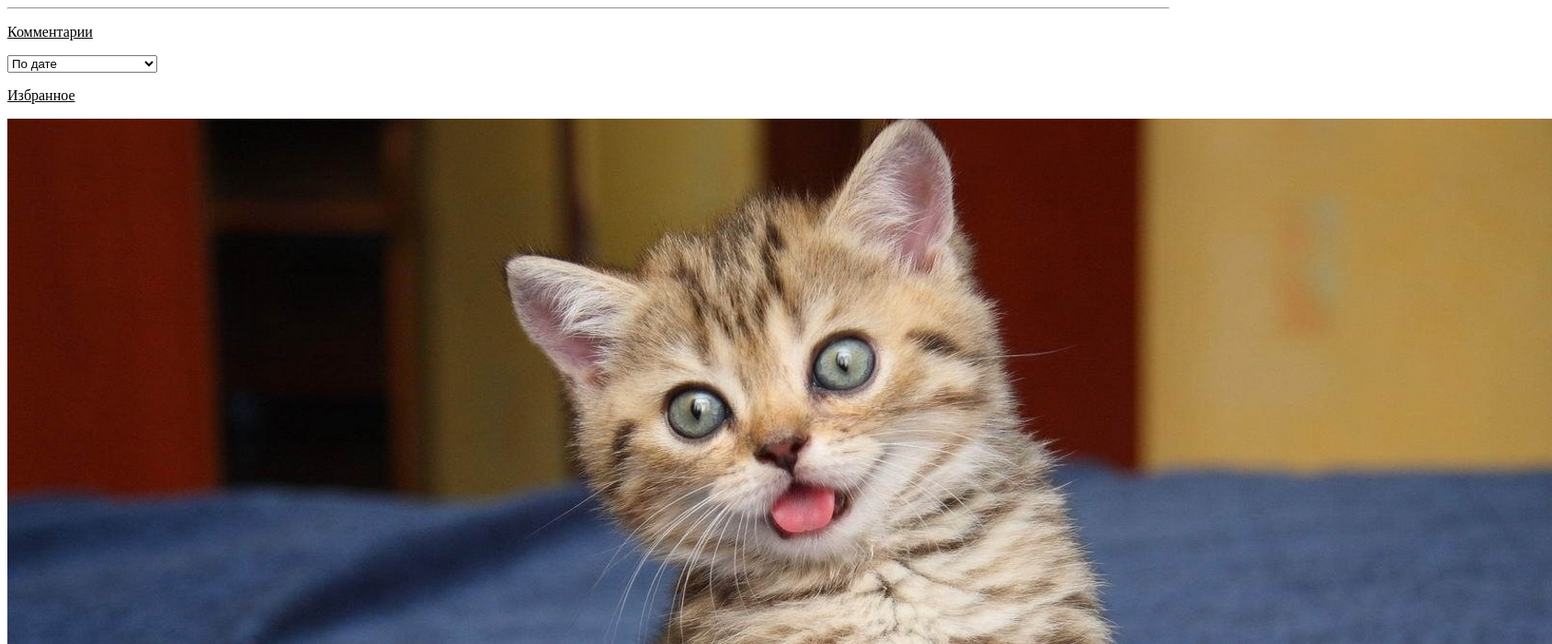
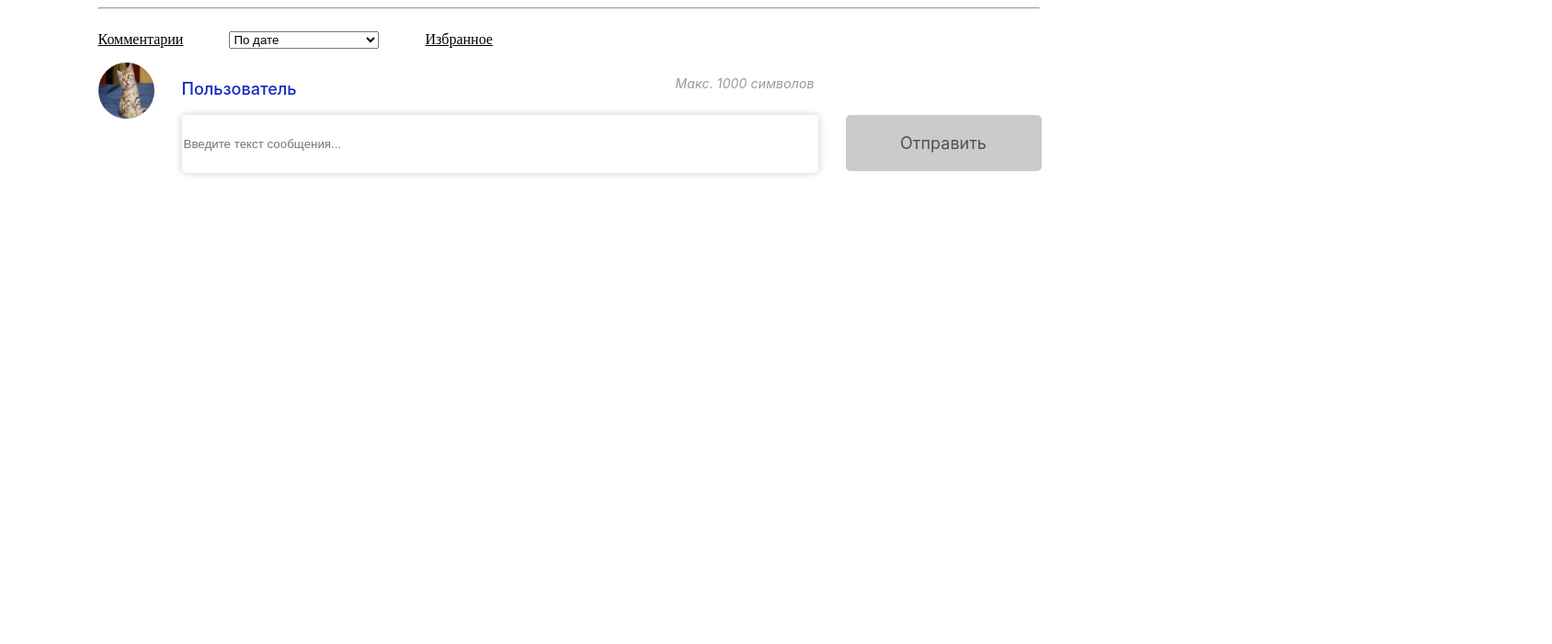
Before and after one commit to Shisha1536/Commenting_system, a website: page index.html in a window 1280 px wide. Shown: the top 700 px of the page at 92% size, 1688 px wide, since content can reach past the window. Drawn offline with Linux system fonts and the light colour scheme.

Commit message:
css+ html+

```diff
--- a/index.css
+++ b/index.css
@@ -1,3 +1,86 @@
+body {
+    display: flex;
+    flex-direction: column;
+    align-items: center;
+    margin: auto;
+}
+section {
+    padding: 0 129px 0 86px;
+}
 p {
     text-decoration: underline;
 }
+img {
+    width: 61px;
+    height: 61px;
+    border-radius: 50%;
+}
+hr {
+    width: 1022px;
+}
+.comments-header {
+    display: flex;
+    flex-wrap: nowrap;
+    height: max-content;
+    align-items: baseline;
+    gap: 50px;
+
+}
+.block-filling,
+.block-nickname,
+.input-sending {
+    display: flex;
+}
+.block-filling {
+    width: 1022px;
+    gap: 30px;
+}
+.block-nickname {
+    width: 688px;
+    justify-content: space-between;
+}
+.input-sending {
+    gap: 30px;
+}
+#text-comment {
+    width: 688px;
+    height: 61px;
+    border: none;
+    border-radius: 5px;
+    background: #FFF;
+    box-shadow: 0px 0px 10px 0px rgba(0, 0, 0, 0.20);
+
+}
+.btn-send {
+    border: none;
+    width: 213px;
+    height: 61px;
+    border-radius: 5px;
+    background: #cccbcb;
+    color: #525050;
+    font-family: Inter;
+    font-size: 18px;
+    font-style: normal;
+    font-weight: 400;
+    line-height: normal;
+}
+.name {
+    text-decoration: none;
+    color: #122AC0;
+    font-family: Inter;
+    font-size: 18px;
+    font-style: normal;
+    font-weight: 500;
+    line-height: normal;
+}
+.number-characters {
+    text-decoration: none;
+    opacity: 0.4;
+    color: #000;
+    font-family: Inter;
+    font-size: 14px;
+    font-style: italic;
+    font-weight: 400;
+    line-height: normal;
+    letter-spacing: 0.14px;
+}
--- a/index.html
+++ b/index.html
@@ -7,13 +7,13 @@
     <title>Commenting_system</title>
 </head>
 <body>
+    <section>
         <hr>
-    <div>
+        <div class="comments-header">
             <div>
                 <p>Комментарии</p>
             </div>
             <div>
-            <label for="sorting"></label>
                 <select name="sorting" id="sorting-select">
                     <option value="date">По дате</option>
                     <option value="number_of_ratings">По количеству оценок</option>
@@ -25,19 +25,22 @@
                 <p>Избранное</p>
             </div>
         </div>
-    <div>
+        <div class="block-filling">
             <img src="Cat.jpeg" alt="Кот">
             <div>
-            <div>
-                <p>Пользователь</p>
-                <p>Макс. 1000 символов</p>
+                <div class="block-nickname">
+                    <p class="name">Пользователь</p>
+                    <p class="number-characters">Макс. 1000 символов</p>
                 </div>
-            <div>
-                <input type="text" maxlength="1000" placeholder="Введите текст сообщения...">
-                <button>Отправить</button>
+                <div class="input-sending">
+                    <input id="text-comment" type="text" maxlength="1000" placeholder="Введите текст сообщения...">
+                    <button class="btn-send">Отправить</button>
                 </div>
             </div>
+        </div>
+        <div class="comment">
 
         </div>
+    </section>
 </body>
 </html>
```
Lines whose indentation alone changed are shown as unchanged.
